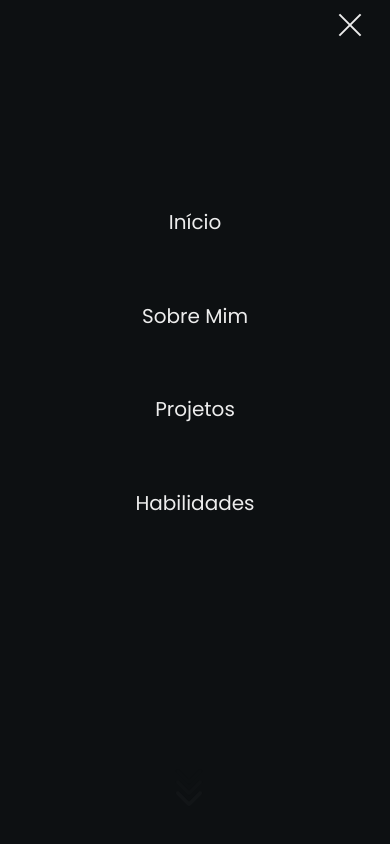
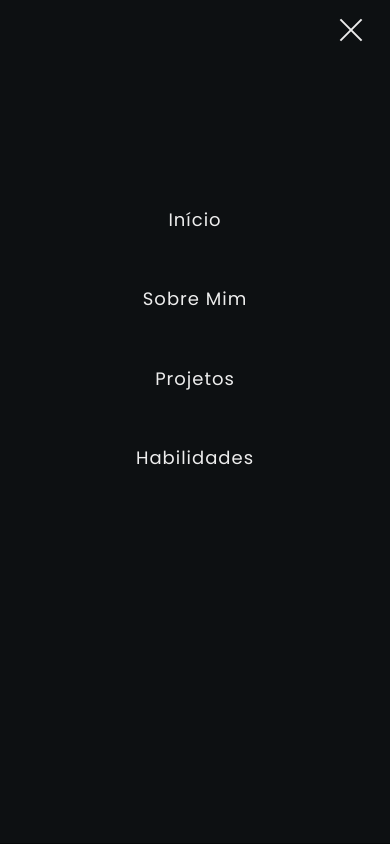
Before and after one commit to vitorito/portifolio, a plain HTML site: page index.html in a window 390 px wide. Both pictures are taken after a click on the button 350 px from the left and 25 px from the top of the page. Shown: the top 844 px of the page. Drawn offline with Linux system fonts and the light colour scheme.

Commit message:
refactor menu

```diff
--- a/assets/css/header.css
+++ b/assets/css/header.css
@@ -1,77 +1,52 @@
 .header {
-    position: absolute;
-    display: flex;
-    align-items: center;
-    justify-content: flex-end;
+    position: fixed;
+    top: 0;
+    left: 0;
     width: 100vw;
-    height: 50px;
-    padding: 0 20px;
+    height: 70px;
+    background-color: var(--black);
+    z-index: 2;
+}
+
+.header nav {
+    height: 100%;
+}
+
+.menu {
+    gap: 5vw;
+    width: 85vw;
+    height: 100%;
+    max-width: 1300px;
+    border-bottom: 1px solid rgba(0, 0, 0, 0.5);
     background-color: var(--black);
 }
 
-.menu {
-    display: flex;
-    align-items: center;
-    justify-content: flex-end;
-    overflow: hidden;
+.menu a {
+    display: inline-block;
+    min-width: 100px;
+    padding: 15px;
+    font-size: 1.3rem;
+    white-space: nowrap;
+    letter-spacing: 1px;
+    text-align: center;
+    color: var(--grey);
 }
 
-.menu ul {
-    position: absolute;
-    display: flex;
-    flex-direction: column;
-    align-items: center;
-    justify-content: center;
-    width: 100vw;
-    height: calc(100vh - 50px);
-    padding-bottom: 20vh;
-    top: 50px;
-    left: 0;
-    background-color: var(--black);
-    transition: width 500ms, color 1.5s;
+.menu a:hover {
+    color: var(--white);
 }
 
-.menu ul li {
-    display: flex;
-    align-items: center;
-    justify-content: center;
-    text-decoration: none;
-    white-space: nowrap;
-    width: 100%;
-    height: 15%;
-}
-
-.menu ul a {
-    font-size: 2rem;
-    width: 100%;
-    padding: 30px;
-    text-align: center;
-    transition: color 200ms;
-    color: inherit;
-}
-
-.menu ul li:hover {
-    background-color: #0a0e10;
-}
-
-.menu:not(.open) ul {
-    width: 0;
-    overflow: hidden;
-    color: transparent;
-    transition: width 300ms;
-}
-
-.menu:not(.open) ul a {
+.header .menu__btn {
     display: none;
 }
 
 .menu__btn {
-    display: flex;
-    align-items: center;
-    justify-content: center;
+    position: absolute;
+    top: 10px;
+    right: 5vw;
     color: var(--white);
-    width: 40px;
-    height: 40px;
+    width: 4rem;
+    height: 4rem;
     background-color: transparent;
     border: none;
     cursor: pointer;
@@ -80,11 +55,11 @@
 .menu__btn::after,
 .menu__btn::before {
     content: '';
-    width: 30px;
+    position: absolute;
+    width: 75%;
     height: 2px;
-    transition: 500ms;
+    transition: transform 500ms;
     background-color: var(--white);
-    position: absolute;
 }
 
 .menu__btn::before {
@@ -96,11 +71,61 @@
     transform: translateY(10px);
 }
 
-.menu.open .menu__btn::before {
+.menu.open~.menu__btn::before {
     transform: translateY(0) rotate(135deg);
     box-shadow: none;
 }
 
-.menu.open .menu__btn::after {
+.menu.open~.menu__btn::after {
     transform: translateY(0) rotate(225deg);
 }
+
+@media only screen and (max-width: 767px) {
+
+    .header {
+        height: 60px;
+    }
+
+    .menu {
+        width: 90vw;
+        overflow: hidden;
+    }
+
+    .menu.open {
+        position: absolute;
+        top: 60px;
+        left: 0;
+        width: 100vw;
+        height: calc(100vh - 60px);
+        flex-direction: column;
+        justify-content: left;
+        padding-top: 15vh;
+        transition: width 500ms;
+    }
+
+    .menu a {
+        visibility: hidden;
+        color: transparent;
+        cursor: none;
+    }
+
+    .menu.open a {
+        width: 90vw;
+        height: 60px;
+        font-size: 1.8rem;
+        color: var(--white);
+        line-height: 200%;
+        transition: color 1.5s;
+        visibility: visible;
+    }
+
+    .menu.open a:hover {
+        color: var(--grey);
+        background-color: black;
+    }
+
+    .header .menu__btn {
+        display: flex;
+    }
+
+}
--- a/assets/css/main.css
+++ b/assets/css/main.css
@@ -47,7 +47,8 @@ button {
     max-width: 1200px;
     min-height: 100vh;
     margin: 0 auto;
-    padding: 8vh 0;
+    padding-top: 100px;
+    padding-bottom: 8vh;
     border-bottom: 1px solid var(--dark-grey);
 }
 
@@ -102,4 +103,6 @@ button {
     :root {
         font-size: 87.5%;
     }
+
+
 }
--- a/assets/js/main.js
+++ b/assets/js/main.js
@@ -1,9 +1,18 @@
 import './projects.js';
 import './skills.js';
 
+const closeMenu = () => menu.classList.remove('open');
+
+const toggleMenu = () => {
+  menu.classList.toggle('open');
+}
+
 const menu = document.querySelector('.menu');
+const menuBtn = document.querySelector('.menu__btn');
 
-const toggleMenu = () => menu.classList.toggle('open');
+menuBtn.addEventListener('click', (e) => {
+  e.stopPropagation();
+  toggleMenu();
+});
 
-
-menu.addEventListener('click', toggleMenu);
+menu.addEventListener('click', closeMenu);
--- a/index.html
+++ b/index.html
@@ -19,15 +19,15 @@
 
 <body>
 
-    <header class="header">
-        <nav class="menu">
-            <button class="menu__btn"></button>
-            <ul>
+    <header class="header flex-center">
+        <nav>
+            <ul class="menu flex-center">
                 <li><a href="#home">Início</a></li>
                 <li><a href="#about-me">Sobre Mim</a></li>
                 <li><a href="#projects">Projetos</a></li>
                 <li><a href="#skills">Habilidades</a></li>
             </ul>
+            <button class="menu__btn flex-center"></button>
         </nav>
     </header>
 
```
